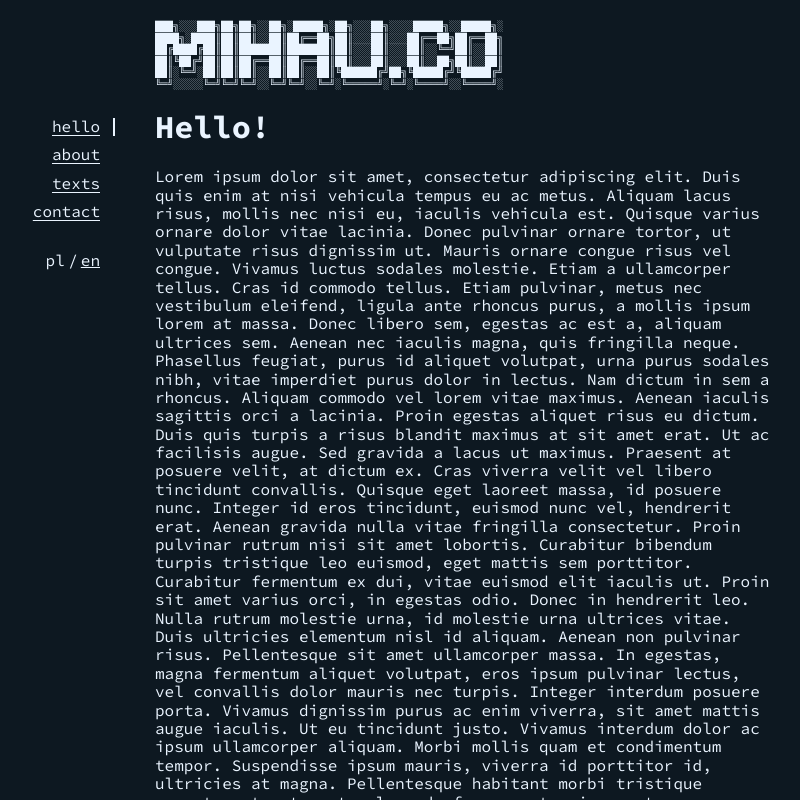
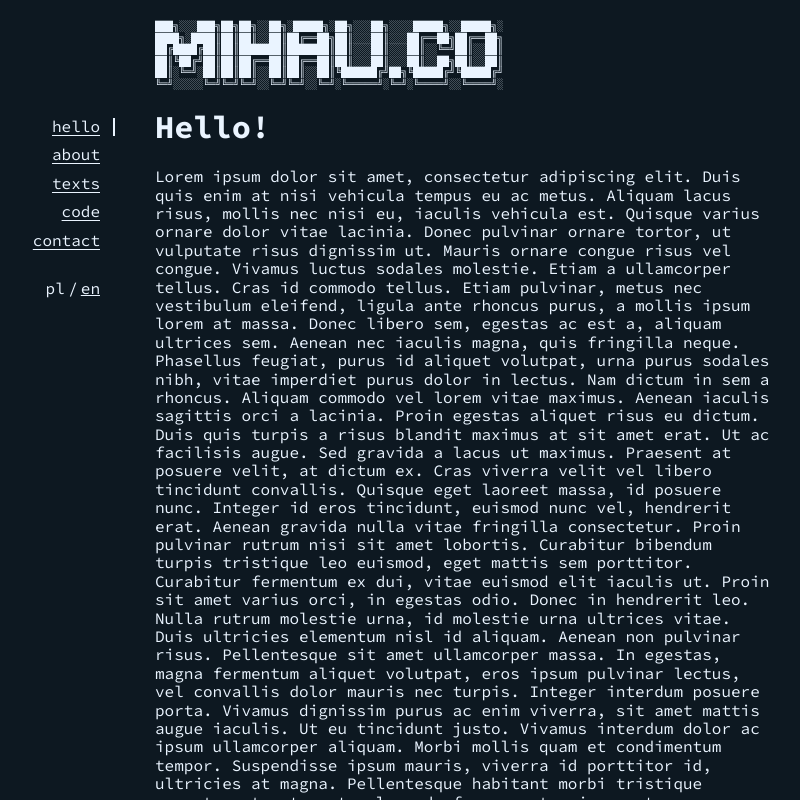
Before and after one commit to mich418/mich418.github.io, a Vue app: page / in a window 1280 px wide. Shown: the top 800 px of the page, without its empty margins (265-1065 px from the left). Built offline with nearby package versions, Linux system fonts and the light colour scheme.

Commit message:
code view (just empty page)

```diff
--- a/src/i18n/en.json
+++ b/src/i18n/en.json
@@ -4,6 +4,7 @@
       "home": "hello",
       "about": "about",
       "texts": "texts",
+      "code": "code",
       "contact": "contact"
     }
   },
@@ -11,6 +12,7 @@
     "home": "Hello!",
     "about": "About",
     "texts": "Texts",
+    "code": "Code",
     "contact": "Contact"
   },
   "blogPost": {
--- a/src/i18n/pl.json
+++ b/src/i18n/pl.json
@@ -4,6 +4,7 @@
       "home": "cześć",
       "about": "o mnie",
       "texts": "teksty",
+      "code": "kod",
       "contact": "kontakt"
     }
   },
@@ -11,6 +12,7 @@
     "home": "Cześć!",
     "about": "O mnie",
     "texts": "Teksty",
+    "code": "Kod",
     "contact": "Kontakt"
   },
   "blogPost": {
--- a/src/variables/variables.ts
+++ b/src/variables/variables.ts
@@ -28,6 +28,11 @@ export const navigation: {
     componentName: 'TextsView.vue'
   },
   {
+    path: '/code',
+    name: 'code',
+    componentName: 'CodeView.vue'
+  },
+  {
     path: '/contact',
     name: 'contact',
     componentName: 'ContactView.vue'
--- /dev/null
+++ b/src/views/CodeView.vue
@@ -0,0 +1,14 @@
+<template>
+  <Content :title="t('contentTitles.code')">
+    <div class="code">
+      My works...
+    </div>
+  </Content>
+</template>
+
+<script setup lang="ts">
+import { useI18n } from 'vue-i18n';
+import Content from '@/components/Content.vue';
+
+const { t } = useI18n();
+</script>
```
